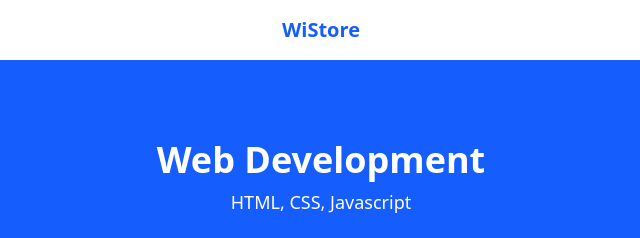
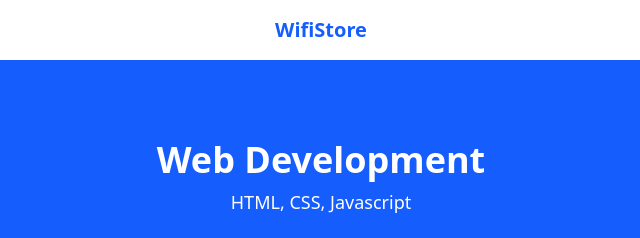
Before and after one commit to rollanpake-d/Random-Code, a plain HTML site: page codecode/HTML & Tailwind CSS/index.html in a window 1280 px wide. Shown: the top 238 px of the page, 319-959 px from the left. Drawn offline with nearby package versions, Linux system fonts and the light colour scheme.

Commit message:
Initial commit

```diff
--- a/codecode/HTML & Tailwind CSS/index.html
+++ b/codecode/HTML & Tailwind CSS/index.html
@@ -8,7 +8,7 @@
   </head>
   <body class="bg-gray-100">
     <header class="bg-white p-4 shadow max-w-4xl mx-auto">
-            <h1 id="cttr" class="text-xl text-center font-bold text-blue-600" >WiStore</h1>
+            <h1 id="cttr" class="text-xl text-center font-bold text-blue-600" >WifiStore</h1>
     </header>
 
     <section class="bg-blue-600 text-white text-center py-20">
```
